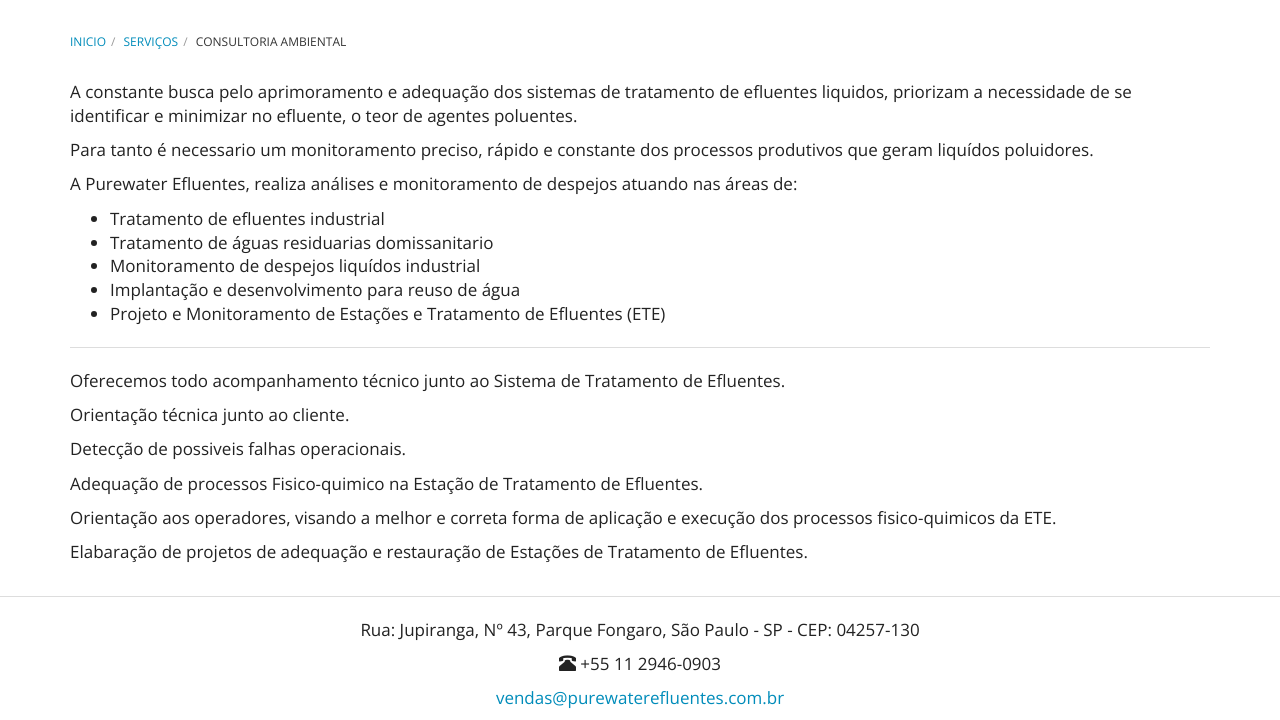
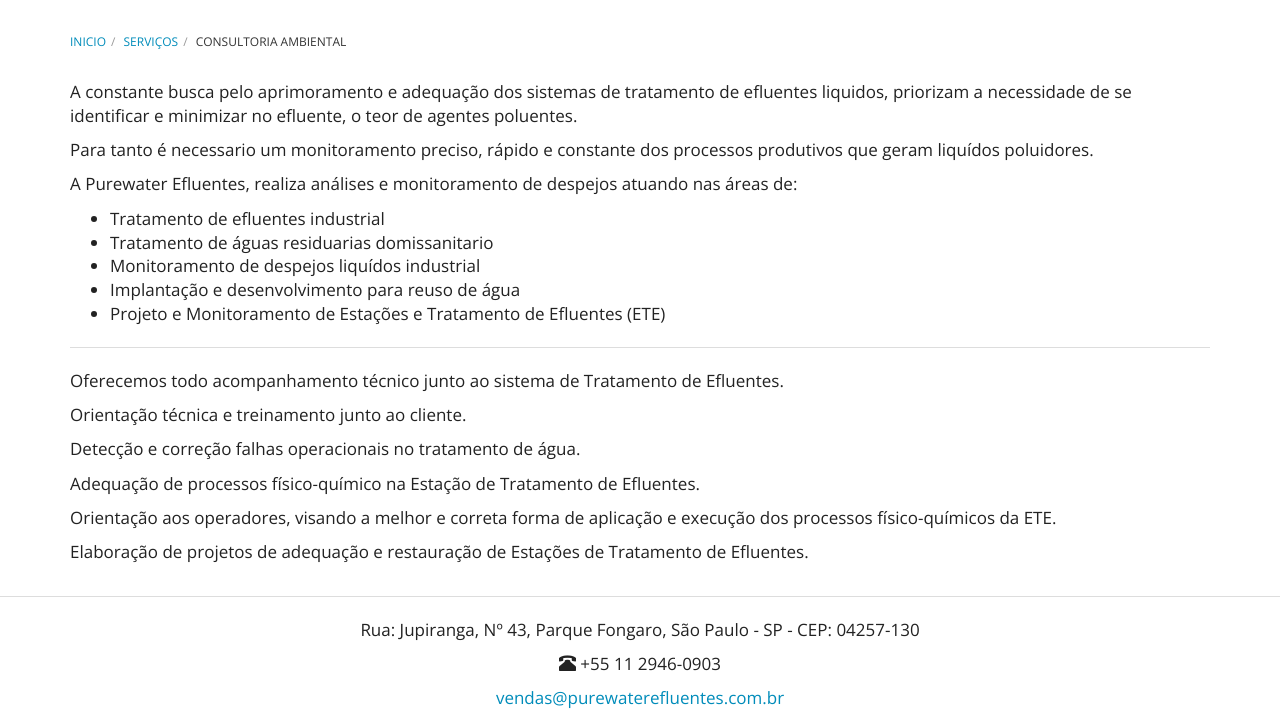
Before and after one commit to purewaterefluentes/purewaterefluentes.github.io, a Jekyll site: the page built from servicos/consultoria-ambiental.md, in a window 1280 px wide and 971 px high, cut to the strip 251-971 px from the top of the window. Built offline with Jekyll 4.4.1, drawn with Linux system fonts in a browser that asks for light colours; nearby versions of some CDN libraries; library files that are not in the unit come from our copies.

Commit message:
Update consultoria-ambiental.md

```diff
--- a/servicos/consultoria-ambiental.md
+++ b/servicos/consultoria-ambiental.md
@@ -17,14 +17,14 @@
 
 ---
 
-Oferecemos todo acompanhamento técnico junto ao Sistema de Tratamento de Efluentes.
+Oferecemos todo acompanhamento técnico junto ao sistema de Tratamento de Efluentes.
 
-Orientação técnica junto ao cliente.
+Orientação técnica e treinamento junto ao cliente.
 
-Detecção de possiveis falhas operacionais.
+Detecção e correção falhas operacionais no tratamento de água.
 
-Adequação de processos Fisico-quimico na Estação de Tratamento de Efluentes.
+Adequação de processos físico-químico na Estação de Tratamento de Efluentes.
 
-Orientação aos operadores, visando a melhor e correta forma de aplicação e execução dos processos fisico-quimicos da ETE.
+Orientação aos operadores, visando a melhor e correta forma de aplicação e execução dos processos físico-químicos da ETE.
 
-Elabaração de projetos de adequação e restauração de Estações de Tratamento de Efluentes.
+Elaboração de projetos de adequação e restauração de Estações de Tratamento de Efluentes.
```
